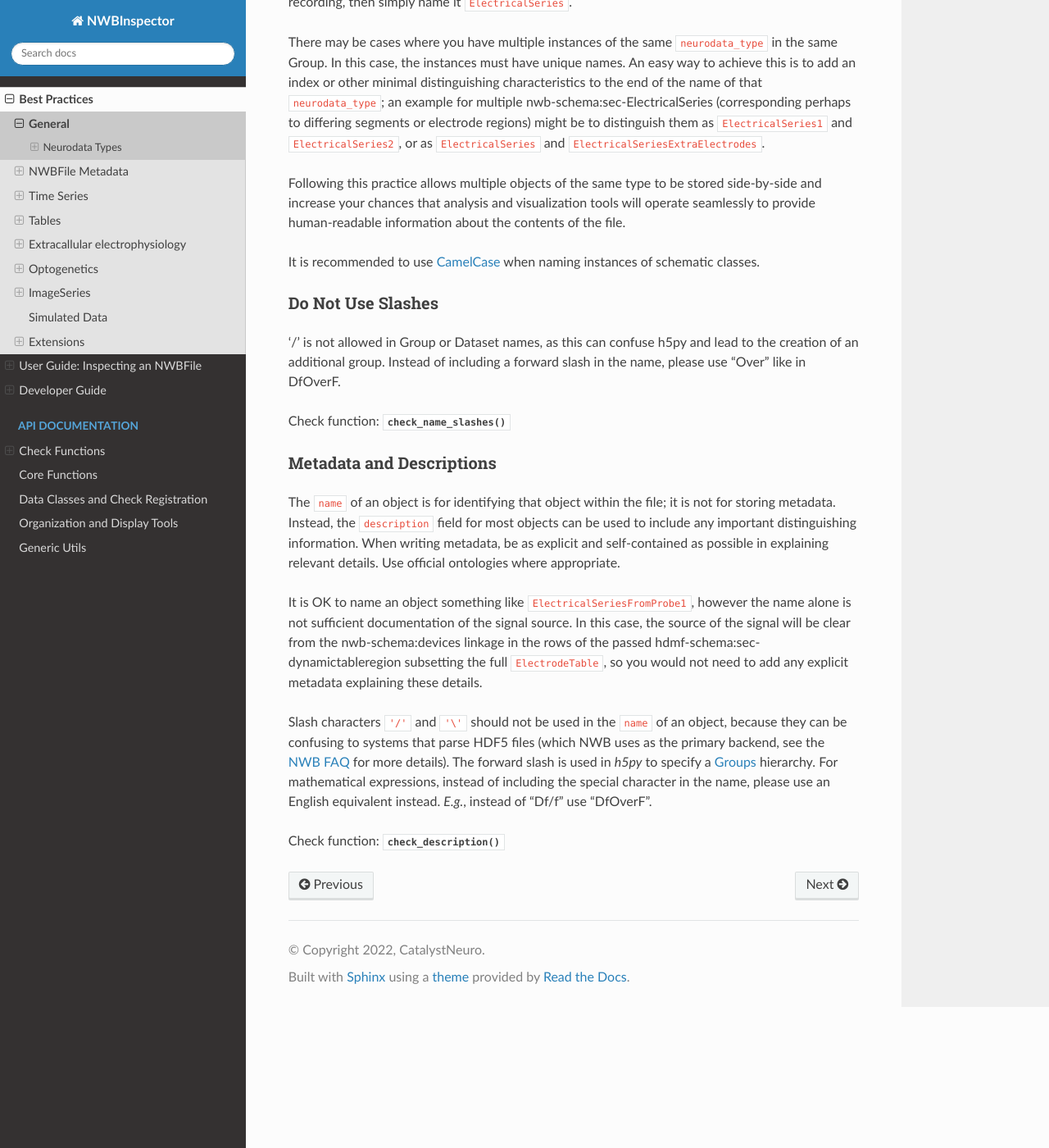
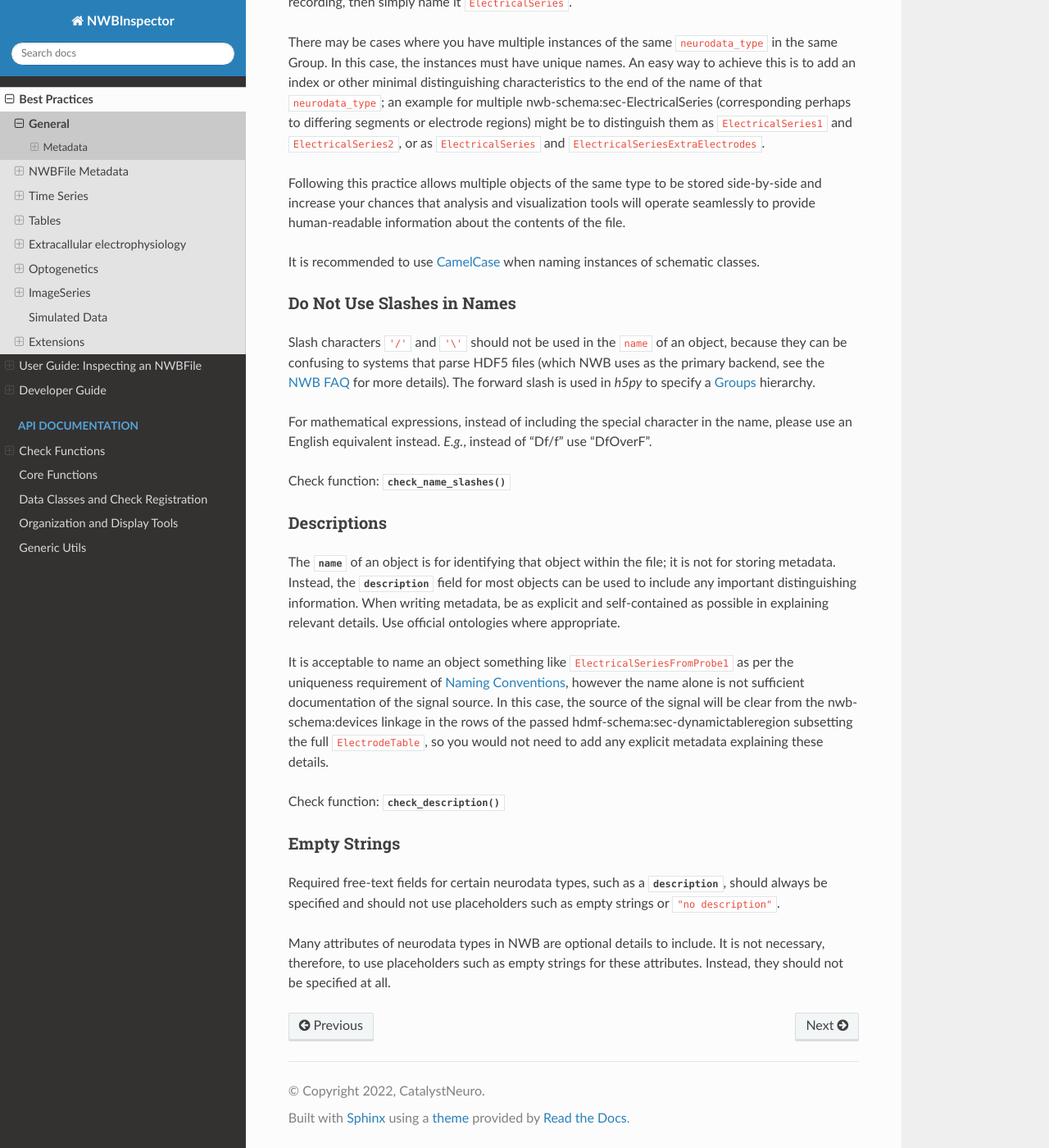
Before and after one commit to NeurodataWithoutBorders/nwbinspector, a Sphinx documentation site: the page built from docs/best_practices/general.rst, in a window 1280 px wide and 1400 px high, scrolled down 348 px. Shown: the whole window at 82% size. Built offline with Sphinx 7.4.7 and the Read the Docs theme 2.0.0, drawn with Linux system fonts in a browser that asks for light colours; some of the changed text lies outside the part shown.

Commit message:
Update general.rst

```diff
--- a/docs/best_practices/general.rst
+++ b/docs/best_practices/general.rst
@@ -35,11 +35,12 @@
 
 .. _best_practice_name_slashes:
 
-Do Not Use Slashes
-~~~~~~~~~~~~~~~~~~
+Do Not Use Slashes in Names
+~~~~~~~~~~~~~~~~~~~~~~~~~~~
 
-'/' is not allowed in Group or Dataset names, as this can confuse h5py and lead to the creation of an additional group.
-Instead of including a forward slash in the name, please use "Over" like in DfOverF.
+Slash characters ``'/'`` and ``'\'``  should not be used in the ``name`` of an object, because they can be confusing to systems that parse HDF5 files (which NWB uses as the primary backend, see the :nwb-overview:`NWB FAQ <faq_details/why_hdf5.html#why-hdf5>` for more details). The forward slash is used in `h5py` to specify a `Groups <https://schema-language.readthedocs.io/en/latest/description.html#groups>`_ hierarchy.
+
+For mathematical expressions, instead of including the special character in the name, please use an English equivalent instead. *E.g.*, instead of "Df/f" use "DfOverF".
 
 Check function: :py:meth:`~nwbinspector.checks.general.check_name_slashes`
 
@@ -47,24 +48,23 @@
 
 .. _best_practice_description:
 
-Metadata and Descriptions
-~~~~~~~~~~~~~~~~~~~~~~~~~
+Descriptions
+~~~~~~~~~~~~
 
-The ``name`` of an object is for identifying that object within the file; it is not for storing metadata. Instead, the
-``description`` field for most objects can be used to include any important distinguishing information. When writing
-metadata, be as explicit and self-contained as possible in explaining relevant details. Use
-official ontologies where appropriate.
+The :py:attr:`name` of an object is for identifying that object within the file; it is not for storing metadata. Instead, the :py:attr:`description` field for most objects can be used to include any important distinguishing information. When writing metadata, be as explicit and self-contained as possible in explaining relevant details. Use official ontologies where appropriate.
 
-It is OK to name an object something like ``ElectricalSeriesFromProbe1``, however the name alone is not sufficient
-documentation of the signal source. In this case, the source of the signal will be clear from the
-:ref:`nwb-schema:devices` linkage in the rows of the passed :ref:`hdmf-schema:sec-dynamictableregion` subsetting
-the full ``ElectrodeTable``, so you would not need to
-add any explicit metadata explaining these details.
-
-Slash characters ``'/'`` and ``'\'``  should not be used in the ``name`` of an object, because they can be
-confusing to systems that parse HDF5 files (which NWB uses as the primary backend, see the
-:nwb-overview:`NWB FAQ <faq_details/why_hdf5.html#why-hdf5>` for more details). The forward slash is used in `h5py` to specify a `Groups <https://schema-language.readthedocs.io/en/latest/description.html#groups>`_ hierarchy.
-For mathematical expressions, instead of including the special character in the name, please use an English equivalent
-instead. *E.g.*, instead of "Df/f" use "DfOverF".
+It is acceptable to name an object something like ``ElectricalSeriesFromProbe1`` as per the uniqueness requirement of :ref:`best_practice_object_names`, however the name alone is not sufficient documentation of the signal source. In this case, the source of the signal will be clear from the :ref:`nwb-schema:devices` linkage in the rows of the passed :ref:`hdmf-schema:sec-dynamictableregion` subsetting the full ``ElectrodeTable``, so you would not need to add any explicit metadata explaining these details.
 
 Check function: :py:meth:`~nwbinspector.checks.general.check_description`
+
+
+
+
+.. _best_practice_empty_string_for_optional_attribute:
+
+Empty Strings
+~~~~~~~~~~~~~
+
+Required free-text fields for certain neurodata types, such as a :py:attr:`description`, should always be specified and should not use placeholders such as empty strings or ``"no description"``.
+
+Many attributes of neurodata types in NWB are optional details to include. It is not necessary, therefore, to use placeholders such as empty strings for these attributes. Instead, they should not be specified at all.
```
Also changed, not shown: other parts of docs/best_practices/general.rst (+2 -2 lines).
